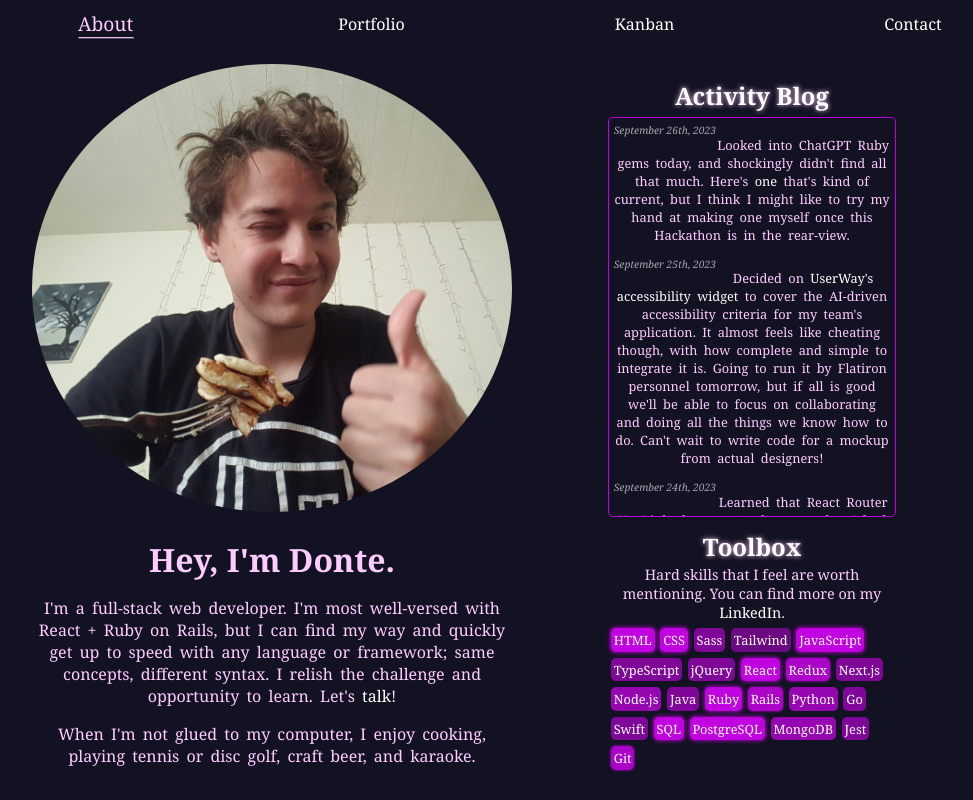
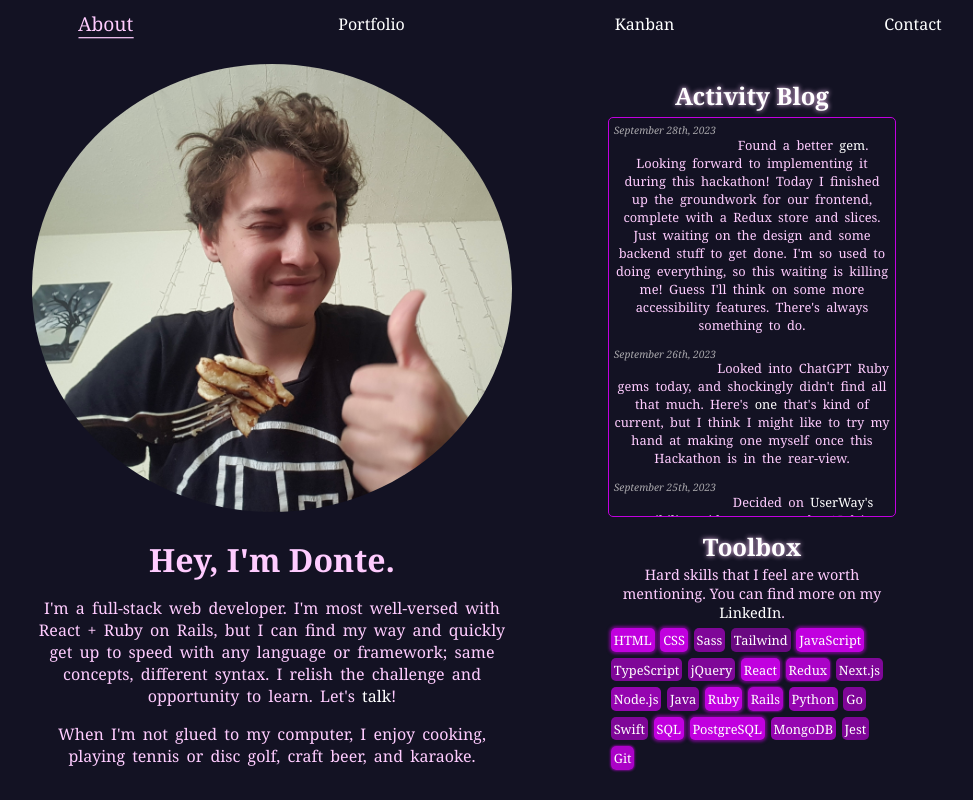
Before and after one commit to dawnteigh/dawnteigh.github.io, a React (Create React App) app: page /#/ in a window 1280 px wide. Shown: the whole page, without its empty margins (128-1101 px from the left). Built offline with nearby package versions, Linux system fonts and the light colour scheme.

Commit message:
9/28 entry

```diff
--- a/src/data/activity.js
+++ b/src/data/activity.js
@@ -1,4 +1,8 @@
 export const activity = [
+  {
+    date: "September 28th, 2023",
+    entry: `Found a better <a href="https://github.com/alexrudall/ruby-openai" target="_blank">gem</a>. Looking forward to implementing it during this hackathon! Today I finished up the groundwork for our frontend, complete with a Redux store and slices. Just waiting on the design and some backend stuff to get done. I'm so used to doing everything, so this waiting is killing me! Guess I'll think on some more accessibility features. There's always something to do.`
+  },
   {
     date: "September 26th, 2023",
     entry: `Looked into ChatGPT Ruby gems today, and shockingly didn't find all that much. Here's <a href="https://github.com/nagstler/chatgpt-ruby" target="_blank">one</a> that's kind of current, but I think I might like to try my hand at making one myself once this Hackathon is in the rear-view.`
```
